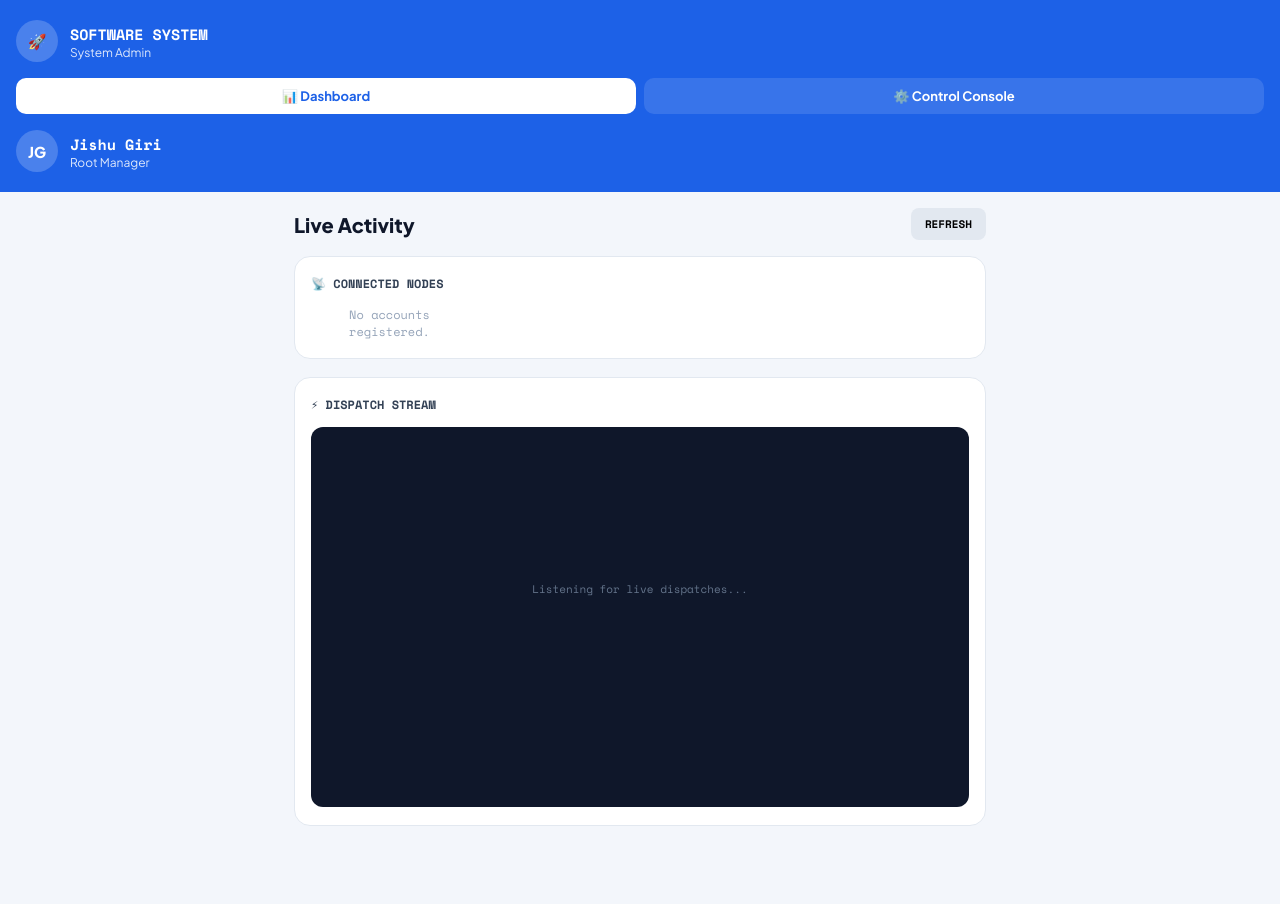
After one commit to jishugiri/tg-automation, a FastAPI app: template templates/dashboard.html in a window 1280 px wide. The commit adds this page. Run offline with FastAPI, Linux system fonts and the light colour scheme; the template is opened without the code that fills it, so the values that code supplies are empty.

Commit message:
chore: personalize header branding to SOFTWARE SYSTEM and Jishu Giri

```diff
--- /dev/null
+++ b/templates/dashboard.html
@@ -0,0 +1,125 @@
+<!DOCTYPE html>
+<html lang="en">
+<head>
+    <meta charset="UTF-8">
+    <meta name="viewport" content="width=device-width, initial-scale=1.0, maximum-scale=1.0, user-scalable=no">
+    <title>Live Dashboard | TG Automation</title>
+    <link href="https://fonts.googleapis.com/css2?family=Space+Mono:wght@400;700&family=Plus+Jakarta+Sans:wght@400;600;700;800&display=swap" rel="stylesheet">
+    <style>
+        :root {
+            --primary-blue: #1d61e7;
+            --bg-light: #f3f6fb;
+            --card-bg: #ffffff;
+            --text-dark: #0f172a;
+            --mono-font: 'Space Mono', monospace;
+            --sans-font: 'Plus Jakarta Sans', sans-serif;
+            --border-color: #e2e8f0;
+        }
+        * { box-sizing: border-box; margin: 0; padding: 0; }
+        body { font-family: var(--sans-font); background-color: var(--bg-light); color: var(--text-dark); padding-bottom: 60px; }
+        .header-top { background-color: var(--primary-blue); color: #fff; padding: 20px 16px; }
+        .header-profile { display: flex; align-items: center; gap: 12px; margin-bottom: 16px; }
+        .avatar-box { width: 42px; height: 42px; background: rgba(255, 255, 255, 0.2); border-radius: 50%; display: flex; align-items: center; justify-content: center; font-weight: 800; font-size: 15px; }
+        .header-profile-text h2 { font-size: 15px; font-family: var(--mono-font); font-weight: 700; }
+        .header-profile-text p { font-size: 12px; opacity: 0.85; }
+        .nav-links { display: flex; flex-direction: row; gap: 8px; margin-bottom: 16px; }
+        .nav-item { flex: 1; text-align: center; padding: 10px; border-radius: 10px; font-weight: 700; font-size: 13px; color: #fff; text-decoration: none; background: rgba(255, 255, 255, 0.12); }
+        .nav-item.active { background-color: #ffffff; color: var(--primary-blue); }
+        .main-container { max-width: 720px; margin: 16px auto 0; padding: 0 14px; }
+        .section-header-row { display: flex; justify-content: space-between; align-items: center; margin-bottom: 16px; }
+        .section-title { font-size: 20px; font-weight: 800; color: var(--text-dark); }
+        .card { background: var(--card-bg); border-radius: 16px; padding: 18px 16px; margin-bottom: 18px; border: 1px solid var(--border-color); }
+        .card-header-label { font-family: var(--mono-font); font-size: 12px; font-weight: 700; color: #334155; margin-bottom: 14px; }
+        .account-grid { display: grid; grid-template-columns: repeat(auto-fill, minmax(140px, 1fr)); gap: 10px; }
+        .acc-pill { background: #f8fafc; border: 1.5px solid #e2e8f0; border-radius: 10px; padding: 12px 8px; text-align: center; font-family: var(--mono-font); }
+        .acc-status { display: inline-block; padding: 4px 8px; border-radius: 6px; font-size: 10px; font-weight: 700; margin-top: 4px; }
+        .status-active { background: #dcfce7; color: #15803d; }
+        .status-inactive { background: #fee2e2; color: #b91c1c; }
+        .log-terminal { background: #0f172a; color: #38bdf8; font-family: var(--mono-font); font-size: 11px; padding: 14px 12px; border-radius: 12px; height: 380px; overflow-y: auto; line-height: 1.5; }
+        .log-item { margin-bottom: 6px; border-bottom: 1px solid rgba(255, 255, 255, 0.06); padding-bottom: 4px; }
+        .log-time { color: #64748b; }
+        .log-phone { color: #f59e0b; font-weight: 700; }
+        .log-target { color: #a7f3d0; }
+        .log-ref { color: #ec4899; font-weight: 700; }
+        .empty-log { color: #64748b; text-align: center; padding-top: 140px; }
+    </style>
+</head>
+<body>
+    <div class="header-top">
+        <div class="header-profile">
+            <div class="avatar-box">🚀</div>
+            <div class="header-profile-text">
+                <h2>SOFTWARE SYSTEM</h2>
+                <p>System Admin</p>
+            </div>
+        </div>
+        <div class="nav-links">
+            <a href="/dashboard" class="nav-item active">📊 Dashboard</a>
+            <a href="/control" class="nav-item">⚙️ Control Console</a>
+        </div>
+        <div class="header-profile" style="margin-bottom: 0;">
+            <div class="avatar-box">JG</div>
+            <div class="header-profile-text">
+                <h2>Jishu Giri</h2>
+                <p>Root Manager</p>
+            </div>
+        </div>
+    </div>
+    <div class="main-container">
+        <div class="section-header-row">
+            <h1 class="section-title">Live Activity</h1>
+            <button onclick="location.reload()" style="background:#e2e8f0; border:none; padding:8px 14px; border-radius:8px; font-family:var(--mono-font); font-weight:700; font-size:11px; cursor:pointer;">REFRESH</button>
+        </div>
+        <div class="card">
+            <div class="card-header-label">📡 CONNECTED NODES</div>
+            <div class="account-grid">
+                {% for a in accounts %}
+                <div class="acc-pill">
+                    <div style="font-weight: 700; font-size: 13px;">{{ a.phone }}</div>
+                    <div class="acc-status {{ 'status-active' if a.status == 'active' else 'status-inactive' }}">● {{ a.status|upper }}</div>
+                </div>
+                {% else %}
+                <p style="font-family: var(--mono-font); font-size: 12px; color: #94a3b8; text-align: center;">No accounts registered.</p>
+                {% endfor %}
+            </div>
+        </div>
+        <div class="card">
+            <div class="card-header-label">⚡ DISPATCH STREAM</div>
+            <div class="log-terminal" id="logBox">
+                {% for log in logs %}
+                <div class="log-item">
+                    <span class="log-time">[{{ log.created_at.strftime('%H:%M:%S') if log.created_at else '' }}]</span>
+                    <span class="log-phone">{{ log.phone }}</span> ➔
+                    <span class="log-target">{{ log.target_name }}</span> |
+                    <span class="log-ref">{{ log.ref_id }}</span> |
+                    <span>{{ log.status }}</span>
+                </div>
+                {% else %}
+                <div class="empty-log">Listening for live dispatches...</div>
+                {% endfor %}
+            </div>
+        </div>
+    </div>
+    <script>
+        async function refreshLogs() {
+            try {
+                const res = await fetch('/api/logs');
+                const data = await res.json();
+                const logBox = document.getElementById('logBox');
+                if (data.logs && data.logs.length > 0) {
+                    logBox.innerHTML = data.logs.map(l =>
+                        <div class="log-item">
+                            <span class="log-time">[]</span>
+                            <span class="log-phone"></span> ➔
+                            <span class="log-target"></span> |
+                            <span class="log-ref"></span> |
+                            <span></span>
+                        </div>
+                    ).join('');
+                }
+            } catch (e) {}
+        }
+        setInterval(refreshLogs, 2500);
+    </script>
+</body>
+</html>
--- a/templates/index.html
+++ b/templates/index.html
@@ -265,7 +265,7 @@
         <div class="profile-row">
             <div class="avatar-circle">🚀</div>
             <div class="profile-text">
-                <h2>ROCKETMAN</h2>
+                <h2>SOFTWARE SYSTEM</h2>
                 <p>System Admin</p>
             </div>
         </div>
@@ -276,9 +276,9 @@
         </div>
 
         <div class="profile-row" style="margin-bottom: 0;">
-            <div class="avatar-circle">AV</div>
+            <div class="avatar-circle">JG</div>
             <div class="profile-text">
-                <h2>ABHIJIT DUTTA</h2>
+                <h2>Jishu Giri</h2>
                 <p>Root Manager</p>
             </div>
         </div>
```
